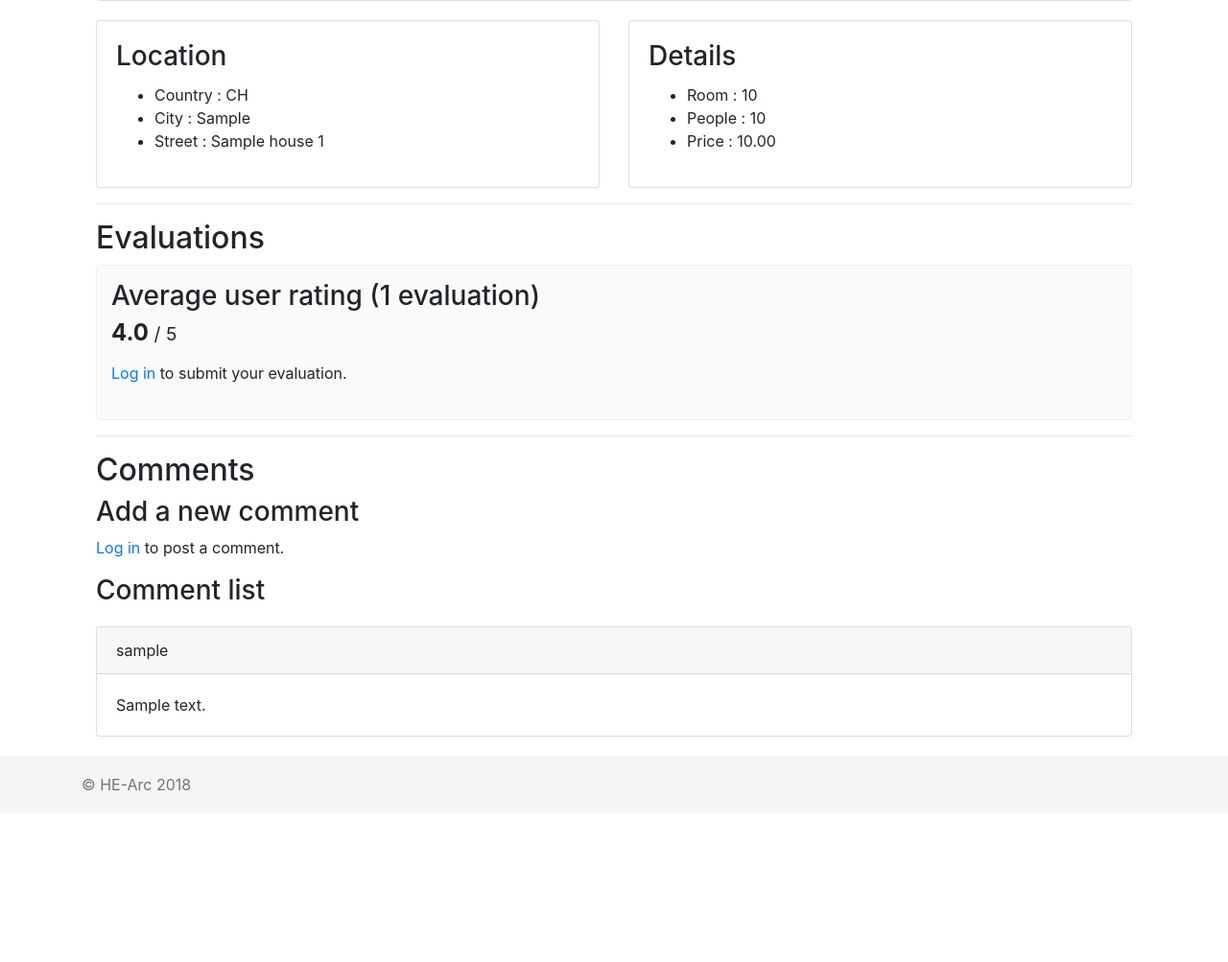
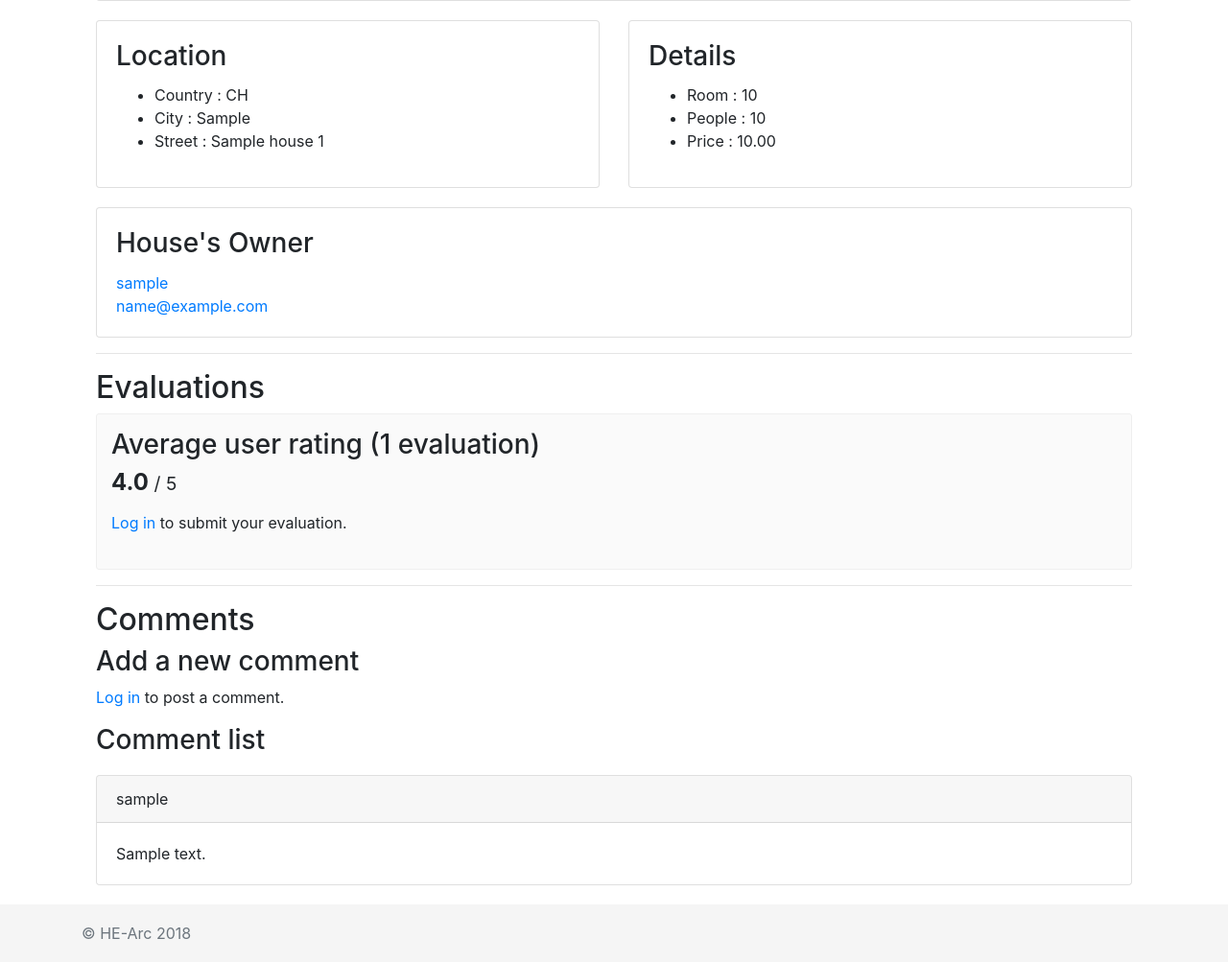
Before and after one commit to HE-Arc/Home2Share, a Django app: a page that uses Home2ShareProject/main/templates/main/house_detail.html in a window 1280 px wide. Shown: the part 1216-2219 px from the top of the page at 96% size. Before the commit the page ends 2040 px from the top, so only its background shows below. Run offline with Django 3.2, Linux system fonts and the light colour scheme; tables that the repository leaves empty hold one stand-in row (values such as "Sample post"); grey boxes marked "Sample" are stand-in pictures; some libraries are stand-ins or nearby versions.

Commit message:
Added house owner information to detail page

```diff
--- a/Home2ShareProject/main/templates/main/house_detail.html
+++ b/Home2ShareProject/main/templates/main/house_detail.html
@@ -67,6 +67,17 @@
           </div>
         </div>
       </div>
+      <div class="row">
+        <div class="col-sm-12">
+          <div class="card">
+            <div class="card-body">
+              <h3 class="card-title">House's Owner</h3>
+              <p class="card-text"><a href="{% url 'profile' house.user.username %}">{{ house.user.username }}</a> <br> <a href="mailto:{{ house.user.email }}" >{{ house.user.email }}</a></p>
+            </div>
+          </div>
+        </div>
+      </div>
+
       <hr>
 
       <h2>Evaluations</h2>
```
